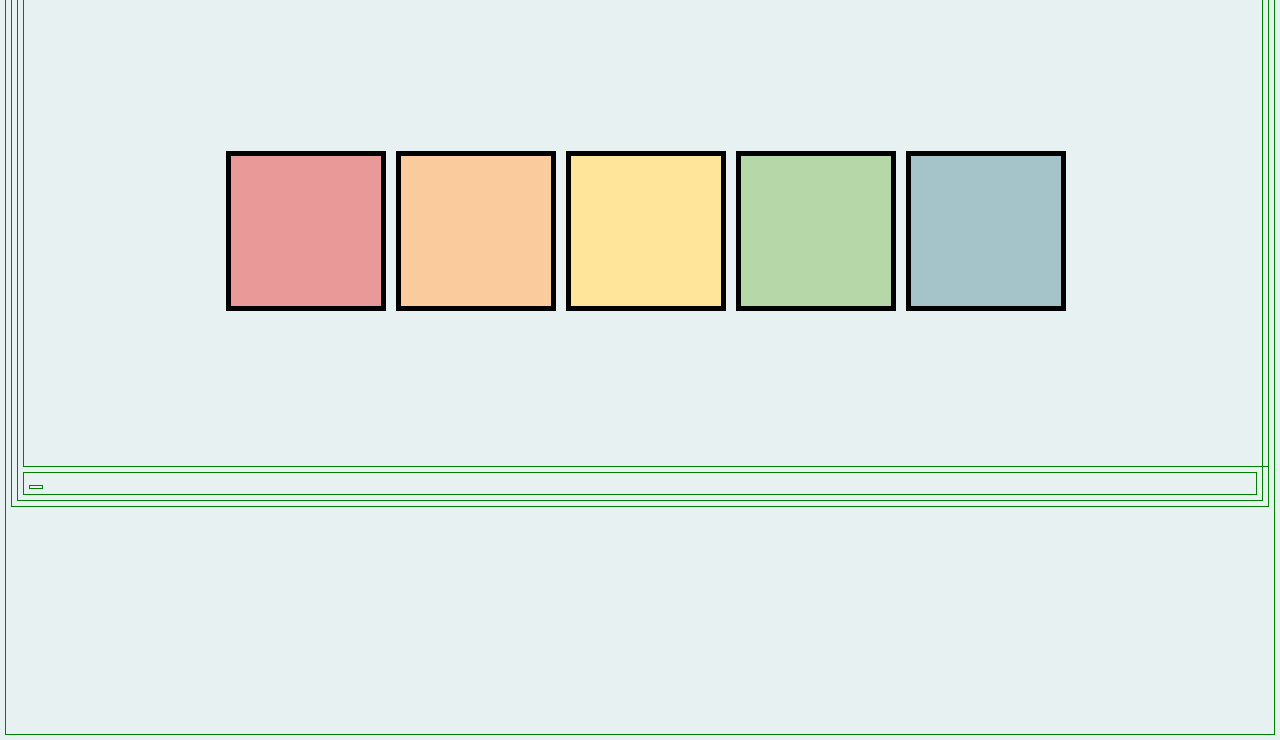
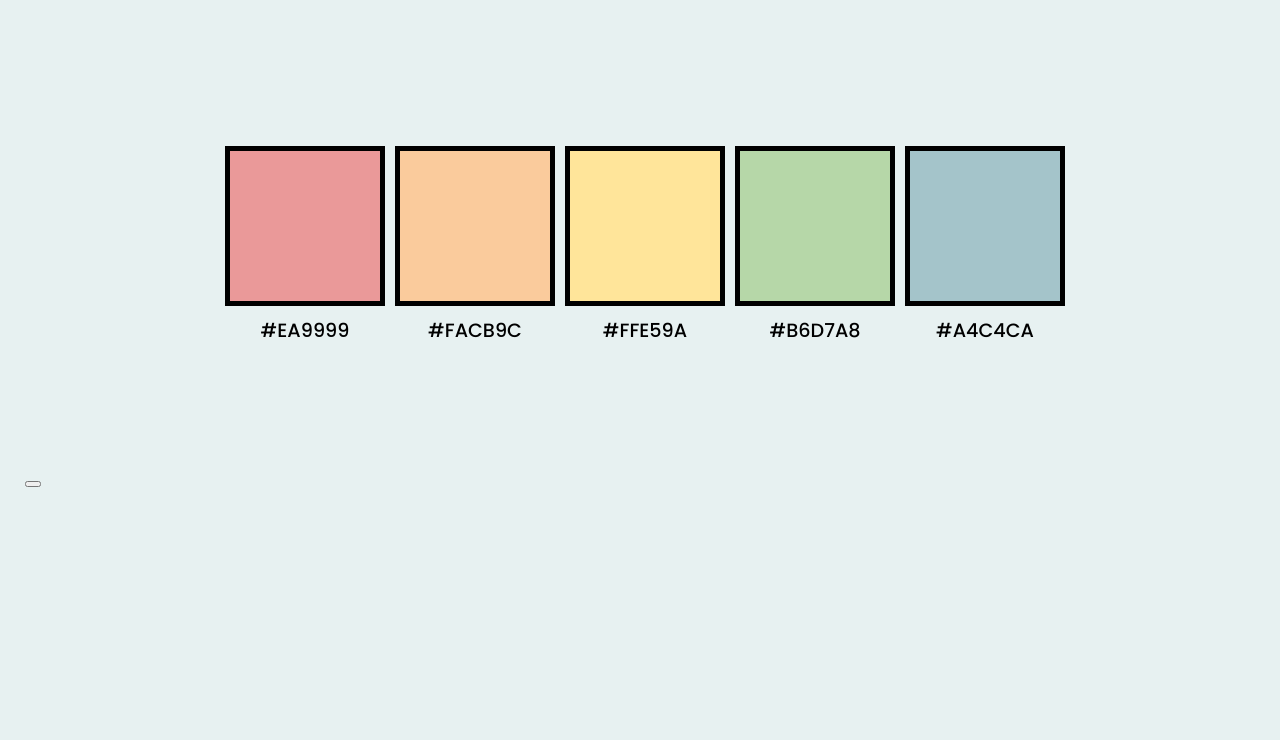
Before and after one commit to pitter3/coloRandom_PE, a plain HTML site: page index.html in a window 1280 px wide. Shown: the part 72-812 px from the top of the page. Drawn offline with Linux system fonts and the light colour scheme; files whose address does not match are found by name.

Commit message:
Update fonts and captions

```diff
--- a/index.html
+++ b/index.html
@@ -2,8 +2,7 @@
 <html lang="en">
     <head>
         <link rel="preconnect" href="https://fonts.googleapis.com">
-        <link rel="preconnect" href="https://fonts.gstatic.com" crossorigin>
-        <link href="https://fonts.googleapis.com/css2?family=Poppins:wght@300&display=swap" rel="stylesheet">
+        <link rel="preconnect" href="https://fonts.gstatic.com" crossorigin><link href="https://fonts.googleapis.com/css2?family=Poppins:wght@100;500;600;700;800;900&display=swap" rel="stylesheet">
         <link rel="stylesheet" href="styles.css">
     </head>
     <body>
@@ -11,19 +10,19 @@
         <main>
             <article class="hex-box">
                 <figure id="box1">
-                    <!-- <figcaption>#EA9999</figcaption> -->
+                    <figcaption id="cap1">#EA9999</figcaption>
                 </figure>
                 <figure id="box2">
-                    <!-- <figcaption>#FACB9C</figcaption> -->
+                    <figcaption id="cap2">#FACB9C</figcaption>
                 </figure>
                 <figure id="box3">
-                    <!-- <figcaption>#FFE59A</figcaption> -->
+                    <figcaption id="cap3">#FFE59A</figcaption>
                 </figure>
                 <figure id="box4">
-                    <!-- <figcaption>#B6D7A8</figcaption> -->
+                    <figcaption id="cap4">#B6D7A8</figcaption>
                 </figure>
                 <figure id="box5">
-                    <!-- <figcaption>#A4C4CA</figcaption> -->
+                    <figcaption id="cap5">#A4C4CA</figcaption>
                 </figure>
             </article>
             <section class="button-box">
--- a/styles.css
+++ b/styles.css
@@ -1,6 +1,7 @@
 * {
-    border: 1px solid green;
+    /* border: 1px solid green; */
     margin: 5px;
+    font-family: "Poppins", sans-serif;
 }
 
 html {
@@ -55,3 +56,10 @@ html {
     background-color: #A4C4CA;
 
 }
+
+#cap1, #cap2, #cap3, #cap4, #cap5 {
+    padding-top: 160px;
+    text-align: center;
+    font-weight: 400;
+    font-size: larger;
+}
```
